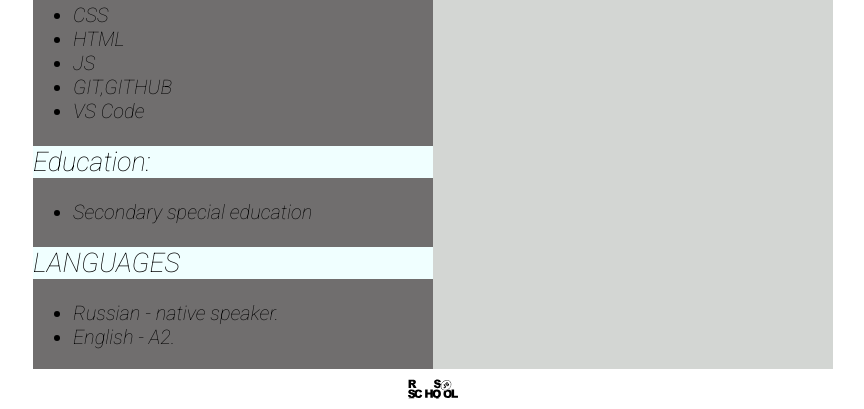
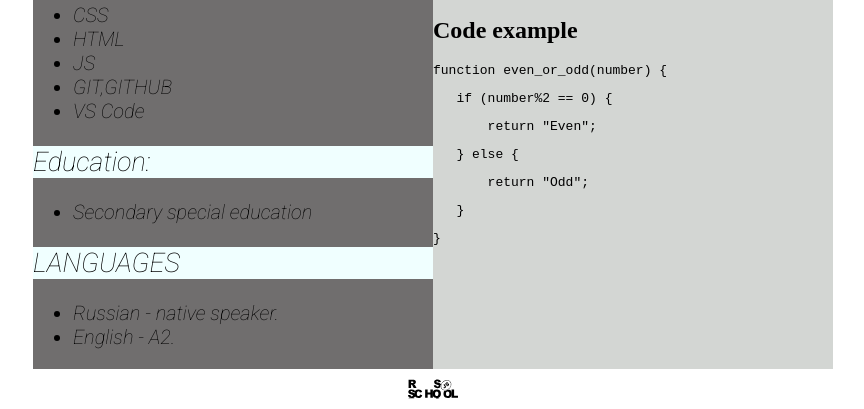
Before and after one commit to kristina-gif/rsschool-cv, a plain HTML site: page index.html in a window 1280 px wide. Shown: the part 723-1132 px from the top of the page, without its empty margins (207-1071 px from the left). Drawn offline with Linux system fonts and the light colour scheme.

Commit message:
feat: add code example

```diff
--- a/index.html
+++ b/index.html
@@ -85,6 +85,16 @@
                         <img class="img" src="img/inst.jpg" alt="">
                     </a>
                 </div>
+                <h2>Code example</h2>
+                <code>
+                    <pre>function even_or_odd(number) {</pre>
+                    <pre>   if (number%2 == 0) {</pre>
+                    <pre>       return "Even";</pre>
+                    <pre>   } else {</pre>
+                    <pre>       return "Odd";</pre>
+                    <pre>   }</pre>
+                    <pre>}</pre>
+                </code>
             </div>
         </main>
         <footer class="footer">
```
